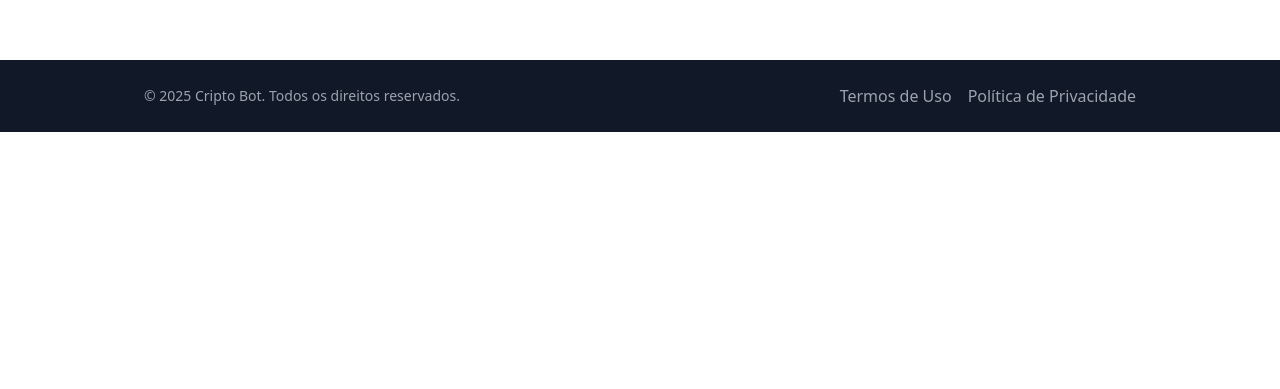
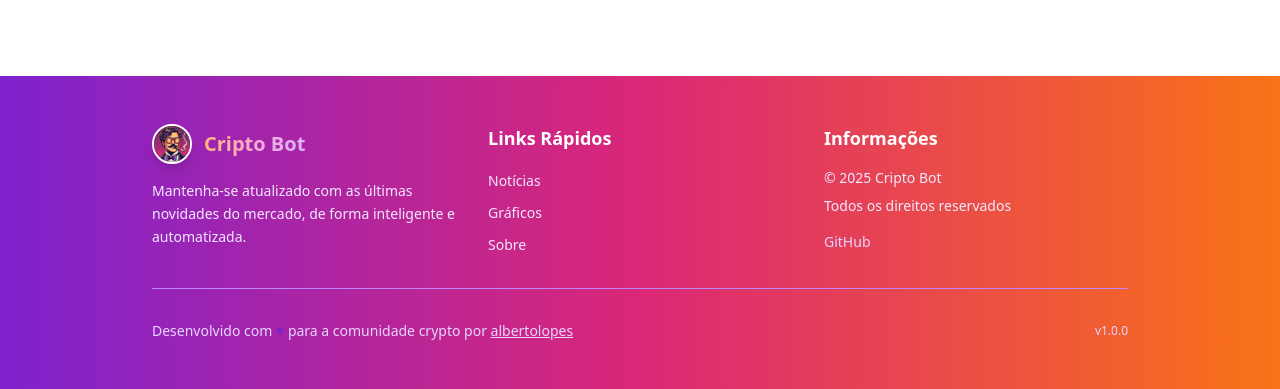
Before and after one commit to albertolopes/cripto-news, a Next.js app: page / in a window 1280 px wide. Shown: the part 932-1321 px from the top of the page. Before the commit the page ends 1064 px from the top, so only its background shows below. Built offline with nearby package versions, Linux system fonts and the light colour scheme; no server answers.

Commit message:
Alteração rodape e home

```diff
--- a/src/components/Footer.jsx
+++ b/src/components/Footer.jsx
@@ -1,22 +1,92 @@
 "use client";
+
+import Image from 'next/image';
+import Link from 'next/link';
+import logo from "../assets/logo.png";
 
 export default function Footer() {
   return (
-    <footer className="bg-gray-900 text-white py-6 mt-12">
-      <div className="max-w-5xl mx-auto px-4">
-        <div className="flex flex-col md:flex-row justify-between items-center">
-          <div className="mb-4 md:mb-0">
-            <p className="text-sm text-gray-400">
-              © {new Date().getFullYear()} Cripto Bot. Todos os direitos reservados.
+    <footer className="bg-gradient-to-r from-purple-700 via-pink-600 to-orange-500 text-white mt-16">
+      <div className="max-w-5xl mx-auto px-6 py-12">
+        <div className="grid grid-cols-1 md:grid-cols-3 gap-8">
+          {/* Logo and description */}
+          <div className="space-y-4">
+            <div className="flex items-center gap-3">
+              <Image
+                src={logo}
+                alt="Logo Cripto Bot"
+                width={40}
+                height={40}
+                className="rounded-full border-2 border-white shadow-lg"
+              />
+              <span className="text-xl font-extrabold bg-gradient-to-r from-orange-300 via-pink-300 to-purple-300 bg-clip-text text-transparent">
+                Cripto Bot
+              </span>
+            </div>
+            <p className="text-purple-100 text-sm leading-relaxed">
+              Mantenha-se atualizado com as últimas novidades do mercado, de forma inteligente e automatizada.
             </p>
           </div>
-          <div className="flex space-x-4">
-            <a href="#" className="text-gray-400 hover:text-white transition-colors">
-              Termos de Uso
-            </a>
-            <a href="#" className="text-gray-400 hover:text-white transition-colors">
-              Política de Privacidade
-            </a>
+
+          {/* Quick links */}
+          <div className="space-y-4">
+            <h3 className="text-lg font-semibold text-white">Links Rápidos</h3>
+            <ul className="space-y-2">
+              <li>
+                <Link href="/" className="text-purple-100 hover:text-white transition-colors duration-200 text-sm">
+                  Notícias
+                </Link>
+              </li>
+              <li>
+                <Link href="/grafico" className="text-purple-100 hover:text-white transition-colors duration-200 text-sm">
+                  Gráficos
+                </Link>
+              </li>
+              <li>
+                <Link href="/sobre" className="text-purple-100 hover:text-white transition-colors duration-200 text-sm">
+                  Sobre
+                </Link>
+              </li>
+            </ul>
+          </div>
+
+          {/* Contact information */}
+          <div className="space-y-4">
+            <h3 className="text-lg font-semibold text-white">Informações</h3>
+            <div className="space-y-2 text-sm text-purple-100">
+              <p>© 2025 Cripto Bot</p>
+              <p>Todos os direitos reservados</p>
+              <p className="pt-2">
+                <a
+                  href="https://github.com/albertolopes"
+                  target="_blank"
+                  rel="noopener noreferrer"
+                  className="text-purple-200 hover:text-white transition-colors duration-200"
+                >
+                  GitHub
+                </a>
+              </p>
+            </div>
+          </div>
+        </div>
+
+        {/* Divider */}
+        <div className="border-t border-purple-400 mt-8 pt-8">
+          <div className="flex flex-col md:flex-row justify-between items-center text-sm text-purple-200">
+            <p>
+              Desenvolvido com <span className="text-purple-700">♥</span> para a comunidade crypto por{" "}
+              <a
+                href="https://github.com/albertolopes"
+                className="underline hover:text-gray-700"
+                target="_blank"
+                rel="noopener noreferrer"
+              >
+                albertolopes
+              </a>
+            </p>
+            <div className="flex items-center gap-4 mt-4 md:mt-0">
+              <span className="text-xs">v1.0.0</span>
+            </div>
           </div>
         </div>
       </div>
--- a/src/components/Home.jsx
+++ b/src/components/Home.jsx
@@ -96,7 +96,7 @@ export default function Home() {
                 throw new Error("Invalid API URL");
             }
 
-            let url = `${baseUrl}?page=${pageNumber + 1}&limit=${limit}`;
+            let url = `${buildApiUrl('noticias')}?page=${pageNumber + 1}&limit=${limit}`;
 
             if (searchTerm.trim()) {
                 url += `&q=${encodeURIComponent(searchTerm.trim())}`;
--- a/src/components/Ticker.jsx
+++ b/src/components/Ticker.jsx
@@ -1,7 +1,7 @@
 "use client";
 
-import { useState, useEffect } from "react";
-import { API_URLS } from "../config/api.js";
+import React, { useState, useEffect } from "react";
+import { buildApiUrl } from "../config/api.js";
 
 export default function Ticker() {
     const [criptos, setCriptos] = useState([]);
@@ -9,21 +9,31 @@ export default function Ticker() {
     useEffect(() => {
         async function fetchCriptos() {
             try {
-                const res = await fetch(API_URLS.TRENDING);
+                const res = await fetch(buildApiUrl('trending'));
                 if (!res.ok) throw new Error("Erro ao buscar criptos");
                 const data = await res.json();
 
-                const formatted = data.map((c) => ({
-                    nome: c.name,
-                    preco: c.price,
+                // Transform the data into the required format
+                const formatted = Object.entries(data).map(([key, value]) => ({
+                    name: value.name,
+                    preco: value.price
                 }));
+
                 setCriptos(formatted);
             } catch (err) {
-                console.error(err);
+                console.error("Error fetching crypto data:", err);
+                // Set empty array to avoid undefined errors
+                setCriptos([]);
             }
         }
 
         fetchCriptos();
+
+        // Set up interval to fetch data every 30 seconds
+        const interval = setInterval(fetchCriptos, 30000);
+
+        // Cleanup interval on component unmount
+        return () => clearInterval(interval);
     }, []);
 
     if (criptos.length === 0) {
@@ -39,7 +49,7 @@ export default function Ticker() {
             <div className="animate-marquee inline-block min-w-full">
                 {criptos.map((cripto, index) => (
                     <span key={index} className="mx-8 inline-block">
-                        🔹 {cripto.nome}:{" "}
+                        🔹 {cripto.name}:{" "}
                         <span className="font-semibold">{cripto.preco}</span>
                     </span>
                 ))}
```
